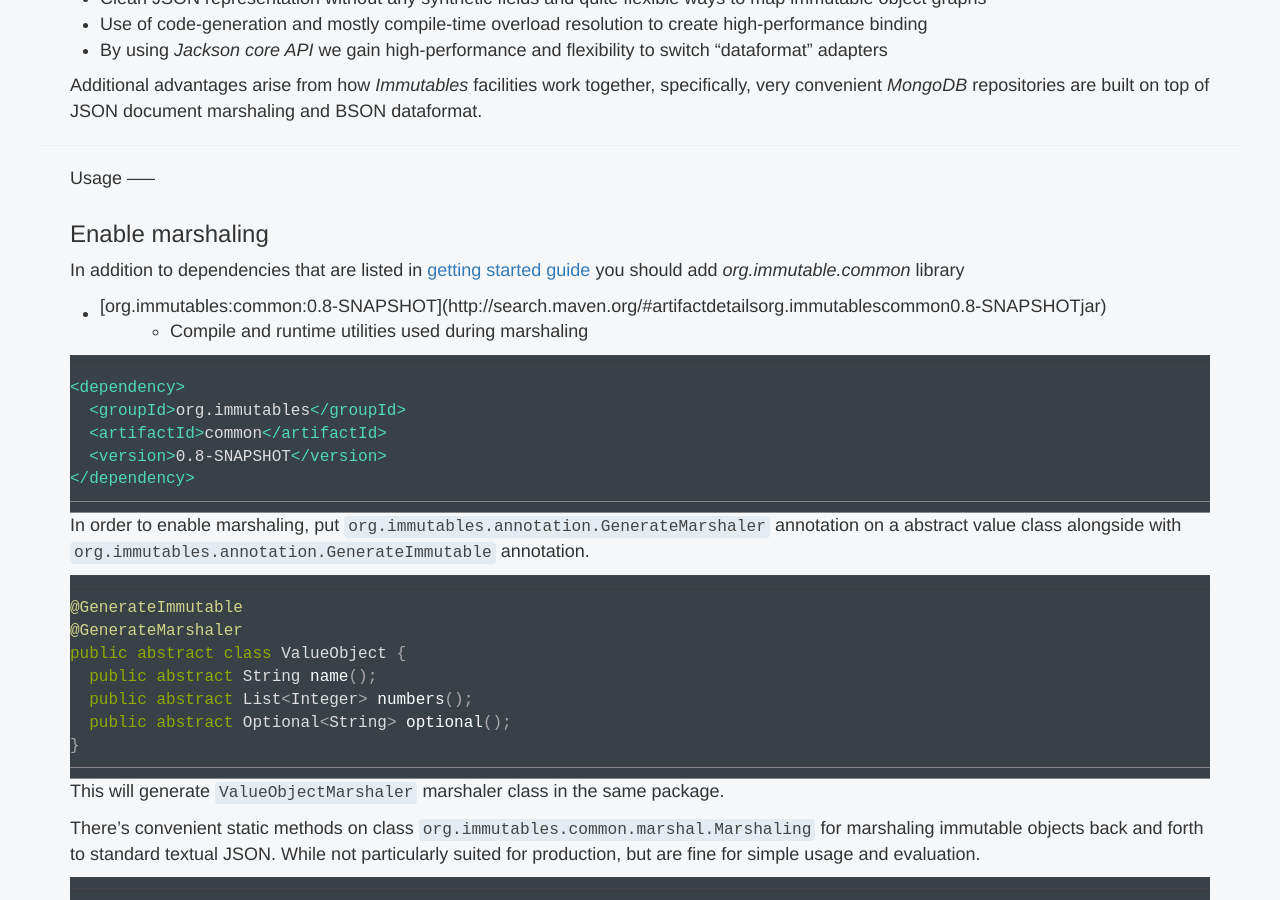
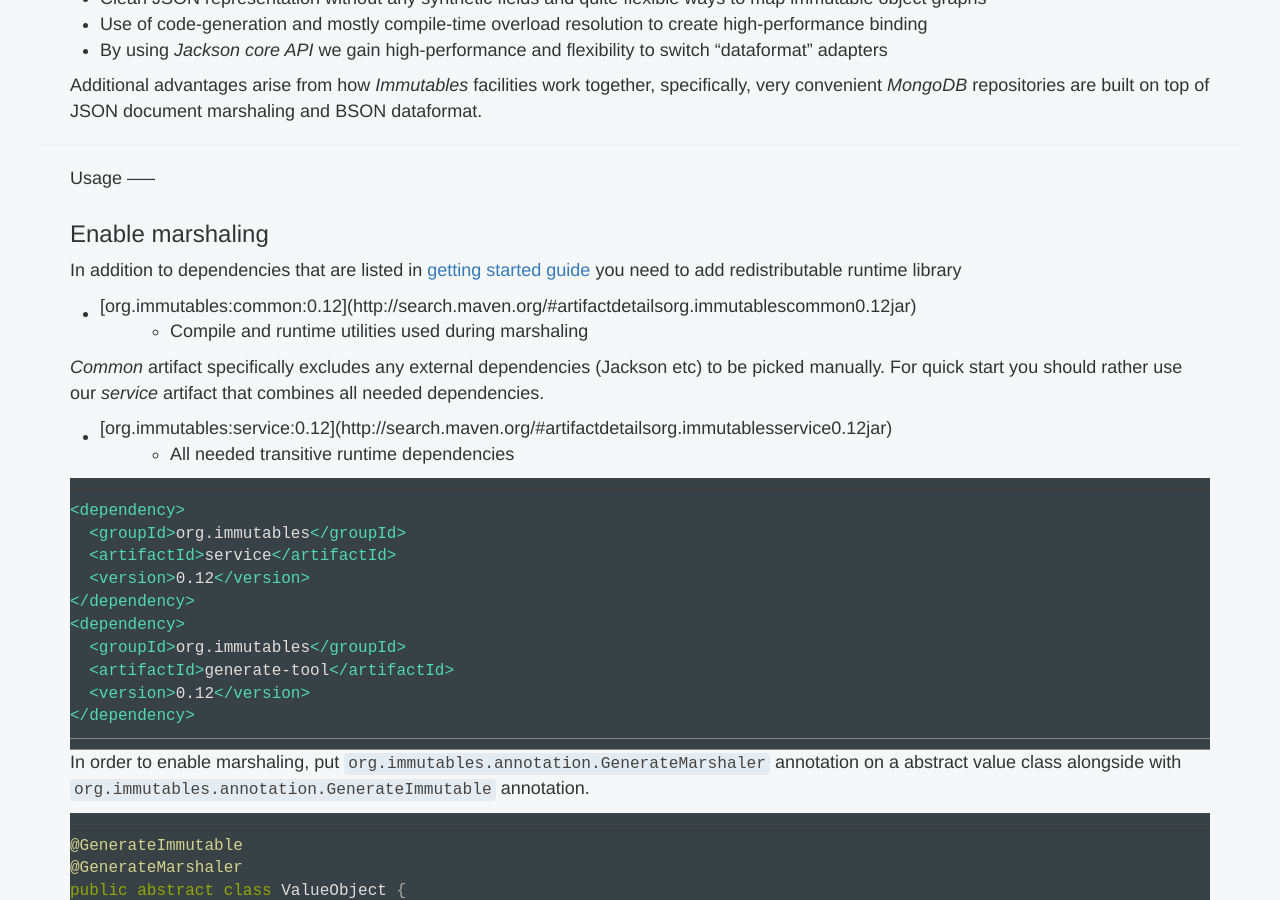
Before and after one commit to immutables/immutables.github.io, a Jekyll site: the page built from json.md, in a window 1280 px wide and 900 px high, scrolled down 528 px. Built offline with Jekyll 4.4.1, drawn with Linux system fonts in a browser that asks for light colours; nearby versions of some CDN libraries; Markdown is read by kramdown in place of the engine named in the settings; comment, search, counter and statistics services are not loaded.

Commit message:
updated docs for v0.12 release

````diff
--- a/gettingstarted.md
+++ b/gettingstarted.md
@@ -3,7 +3,7 @@ title: 'Getting started!'
 layout: page
 ---
 
-{% capture v %}0.8-SNAPSHOT{% endcapture %}
+{% capture v %}0.12{% endcapture %}
 {% capture depUri %}http://search.maven.org/#artifactdetails|org.immutables{% endcapture %}
 
 ## Prerequisites
@@ -13,7 +13,7 @@ Java 7 or higher is required to run _Immutables_ annotation processor.
 Add required dependencies for basic immutable object generation:
 
 - [org.immutables:annotation:{{v}}]({{ depUri }}|annotation|{{ v }}|jar)
-  + Compile annotations and Guava as transitive dependency
+  + Compile annotations and Guava as transitive dependency.
 - [org.immutables:generate-tool:{{v}}]({{ depUri }}|generate-tool|{{ v }}|jar)
   + Compile-only annotation processing tool. Declare it in "provided" scope to prevent propagation of this artifact to runtime
 
--- a/json.md
+++ b/json.md
@@ -3,7 +3,7 @@ title: 'JSON marshaling reference'
 layout: page
 ---
 
-{% capture v %}0.8-SNAPSHOT{% endcapture %}
+{% capture v %}0.12{% endcapture %}
 {% capture depUri %}http://search.maven.org/#artifactdetails|org.immutables{% endcapture %}
 
 Overview
@@ -31,16 +31,27 @@ Usage
 -----
 
 ### Enable marshaling
-In addition to dependencies that are listed in [getting started guide](/gettingstarted.html) you should add
-_org.immutable.common_ library
+In addition to dependencies that are listed in [getting started guide](/gettingstarted.html) you need to add
+redistributable runtime library
 
 - [org.immutables:common:{{v}}]({{ depUri }}|common|{{ v }}|jar)
   + Compile and runtime utilities used during marshaling
 
+_Common_ artifact specifically excludes any external dependencies (Jackson etc) to be picked manually.
+For quick start you should rather use our _service_ artifact that combines all needed dependencies.
+
+- [org.immutables:service:{{v}}]({{ depUri }}|service|{{ v }}|jar)
+  + All needed transitive runtime dependencies
+
 ```xml
 <dependency>
   <groupId>org.immutables</groupId>
-  <artifactId>common</artifactId>
+  <artifactId>service</artifactId>
+  <version>{{ v }}</version>
+</dependency>
+<dependency>
+  <groupId>org.immutables</groupId>
+  <artifactId>generate-tool</artifactId>
   <version>{{ v }}</version>
 </dependency>
 ```
````
